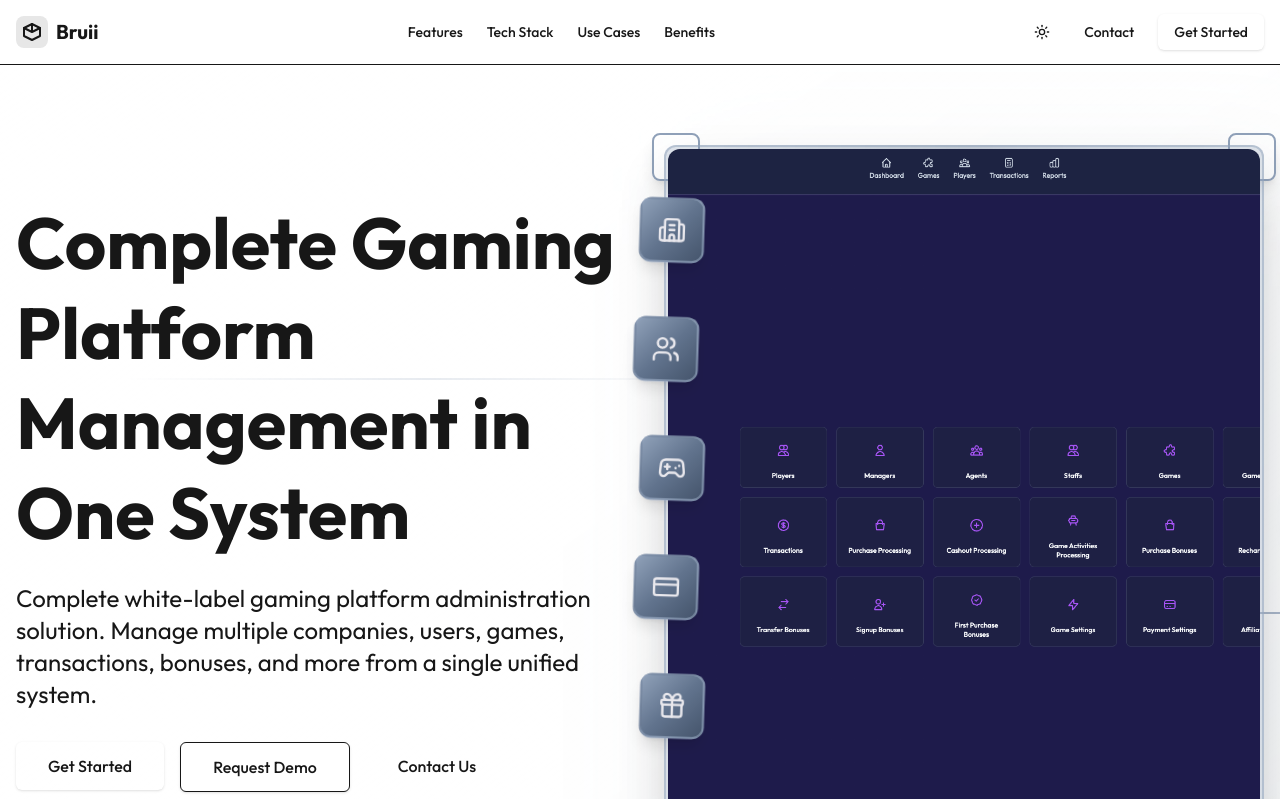
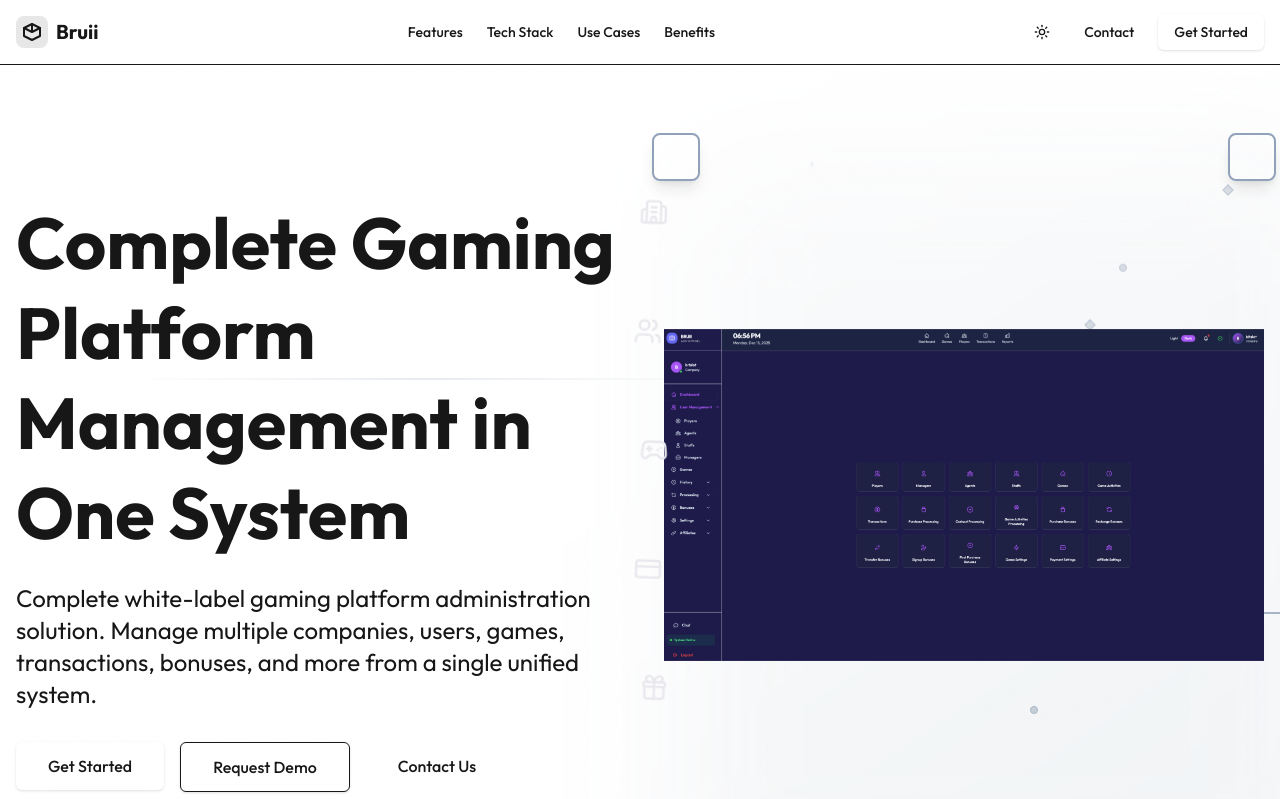
Before and after one commit to aminofabian/bruii-landing-page, a Next.js app: page / in a window 1280 px wide. Shown: the top 799 px of the page. Built offline with nearby package versions, Linux system fonts and the light colour scheme.

Commit message:
Updated the icon color to #e9e8ed. Icons inside the slot badges now use this light grey/off-white.

```diff
--- a/src/components/landing/hero-section.tsx
+++ b/src/components/landing/hero-section.tsx
@@ -52,16 +52,14 @@ export default function HeroSection() {
 
           {/* Visual Section with Slot Game Animations */}
           <div className="relative w-full h-[600px] lg:h-[700px]">
-            {/* Main Dashboard Image with Silver Border */}
-            <div className="relative rounded-xl border-2 border-slate-400/50 bg-gradient-to-r from-slate-400/30 via-slate-500/40 to-slate-400/30 p-0.5 shadow-2xl overflow-hidden z-10 h-full">
-              <div className="relative rounded-xl bg-card h-full overflow-hidden">
+            {/* Main Dashboard Image */}
+            <div className="relative z-10 h-full flex items-center justify-center">
               <Image
                 src={dashboardImage}
                 alt="Admin Dashboard Preview"
-                  className="w-full h-full object-cover"
+                className="w-full h-full object-contain"
                 priority
               />
-              </div>
             </div>
 
             {/* Subtle Background Glow */}
@@ -82,28 +80,20 @@ export default function HeroSection() {
                     animationDelay: `${feature.delay}s`,
                   }}
                 >
-                  {/* Slot Reel Badge */}
-                  <div className="
-                    w-16 h-16 rounded-xl
-                    bg-gradient-to-br from-slate-400 via-slate-500 to-slate-600
-                    text-slate-100 border-2 border-slate-400/60
-                    shadow-lg
+                  {/* Icon Only */}
+                  <div
+                    className="
                       flex items-center justify-center
                       animate-slot-spin
-                    hover:scale-125 hover:from-slate-300 hover:via-slate-400 hover:to-slate-500
+                      hover:scale-125
                       transition-all duration-300
                       cursor-pointer
                       relative z-10
-                  ">
-                    <div style={{ color: '#e9e8ed' }}>
-                      <Icon className="w-7 h-7" />
-                    </div>
-                    {/* Slot Symbols */}
-                    <div className="absolute -top-1 -right-1 w-3 h-3 border border-slate-300 rounded-sm bg-slate-500/30 animate-sparkle">
-                      <div className="w-full h-0.5 bg-slate-300 mt-0.5"></div>
-                      <div className="w-full h-0.5 bg-slate-300 mt-0.5"></div>
-                    </div>
-                    <div className="absolute -bottom-1 -left-1 w-2.5 h-2.5 border border-slate-300 rounded-full bg-slate-500/30 animate-sparkle" style={{ animationDelay: "0.5s" }}></div>
+                      group/icon
+                    "
+                    style={{ color: '#e9e8ed' }}
+                  >
+                    <Icon className="w-7 h-7 [&>svg]:stroke-[#e9e8ed] [&>svg]:stroke-2 group-hover/icon:[&>svg]:stroke-[#1e1b4b] transition-colors duration-300" />
                   </div>
 
                   {/* Win Label */}
```
Lines whose indentation alone changed are shown as unchanged.
